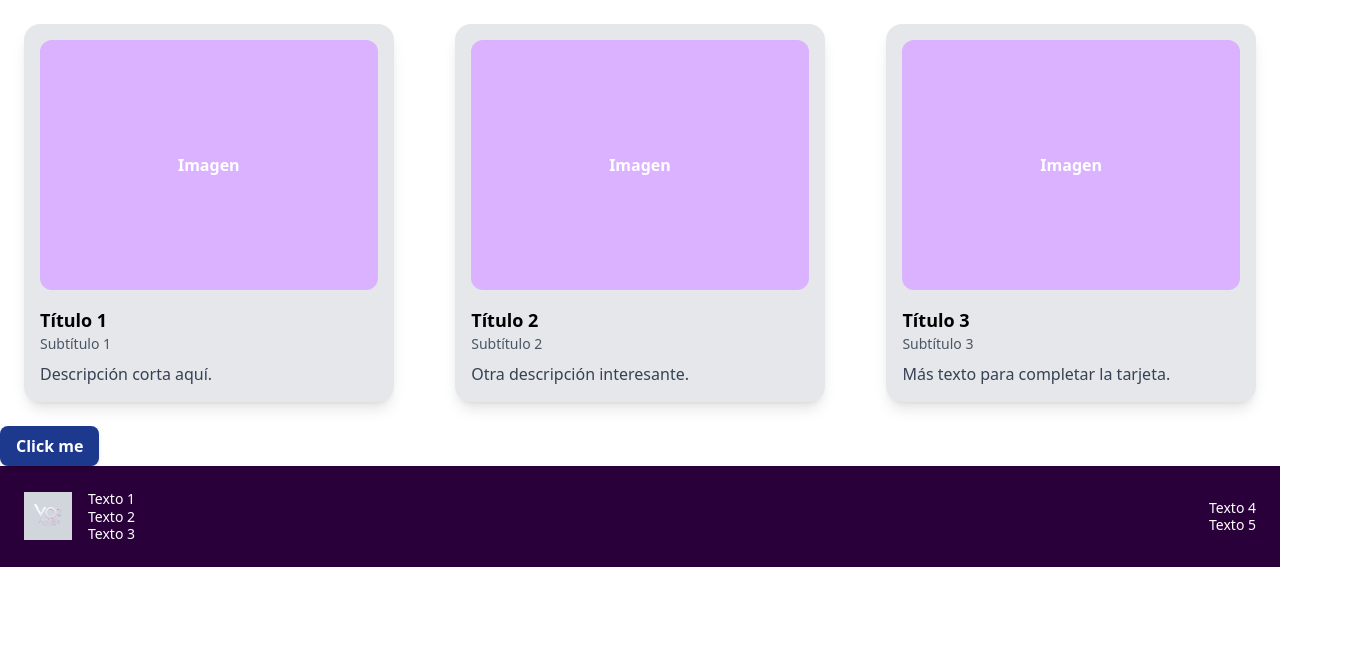
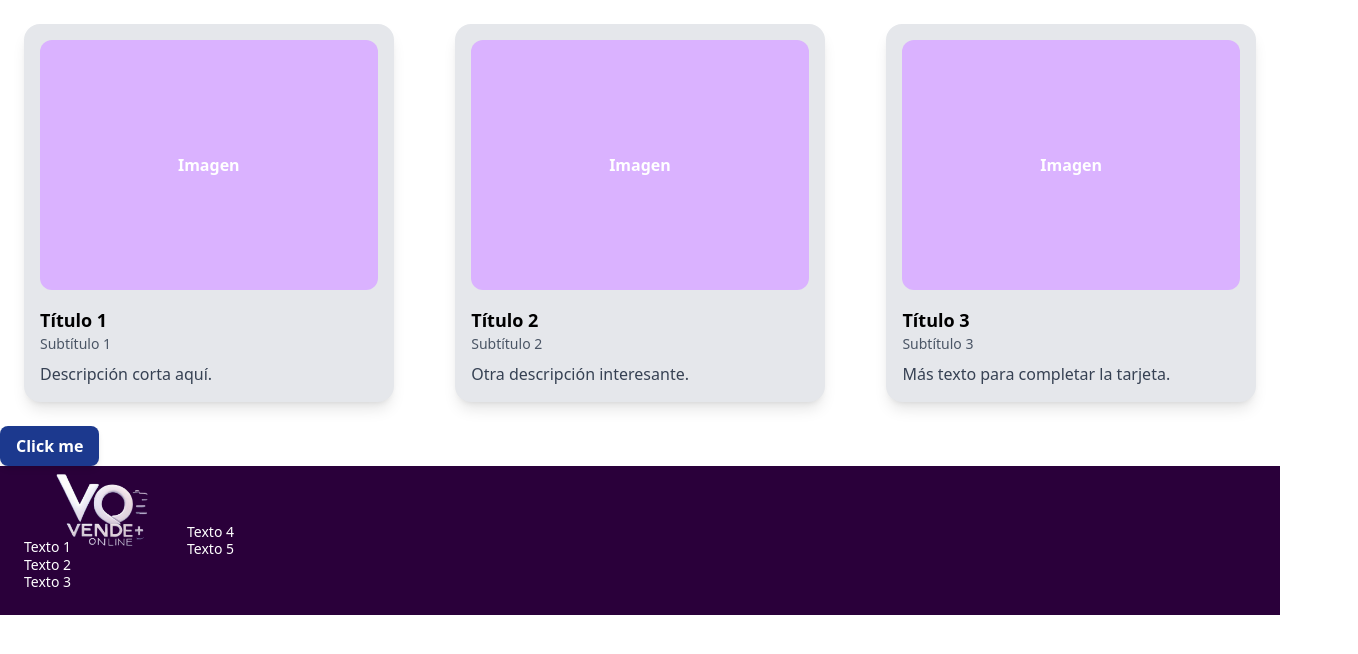
Before and after one commit to oscarcmn/ComponentesHugoYOscar, a React (Vite) app: page / in a window 1280 px wide. Shown: the top 654 px of the page, 1358 px wide, since content can reach past the window. Built offline with nearby package versions, Linux system fonts and the light colour scheme.

Commit message:
Añadir input

```diff
--- a/package.json
+++ b/package.json
@@ -11,6 +11,7 @@
   },
   "dependencies": {
     "@tailwindcss/vite": "^4.0.6",
+    "lucide-react": "^0.475.0",
     "react": "^19.0.0",
     "react-dom": "^19.0.0"
   },
--- a/src/components/Footer.tsx
+++ b/src/components/Footer.tsx
@@ -1,11 +1,10 @@
 function Footer() {
     return (
-        <footer className="text-blanco flex justify-between items-center p-6 bg-primary">
-            {/* Izquierda: Icono y texto */}
-            <div className="flex items-center gap-4">
-                <div className="w-12 h-12 bg-gray-300 flex items-center justify-center">
-                    {/* Aquí iría el ícono del sobre, reemplázalo con una imagen o SVG */}
-                    <span className="text-negro"><img src="../../public/logo.png" alt="" /></span>
+        <div className="bg-primary">
+            <footer className="text-blanco grid-container items-center p-6 ">
+                <div className="">
+                    <div className="w-40 h-12 flex items-center justify-center">
+                        <span className="text-negro"><img src="../../logo.png" alt="" /></span>
                     </div>
                     <div className="text-sm">
                         <p className="leading-tight">Texto 1</p>
@@ -14,12 +13,12 @@ function Footer() {
                     </div>
                 </div>
 
-            {/* Derecha: Texto */}
                 <div className="text-sm text-right">
                     <p className="leading-tight">Texto 4</p>
                     <p className="leading-tight">Texto 5</p>
                 </div>
             </footer>
+        </div>
     );
 }
 
--- /dev/null
+++ b/src/components/Input.tsx
@@ -0,0 +1,58 @@
+import { useState } from "react";
+import { CheckCircleIcon, CircleAlert } from "lucide-react";
+
+interface InputProps {
+    placeholder: string;
+    type: "text" | "password" | "email";
+    initialValue?: string;
+    onChange: (value: string) => void;
+    label: string;
+    isDisabled?: boolean;
+    status?: "normal" | "hover" | "valid" | "error";
+    errorMessage?: string;
+    onMouseEnter?: () => void;
+    onMouseLeave?: () => void;
+}
+
+function Input({ placeholder, initialValue = "", type, onChange, label, isDisabled = false, status = "normal", errorMessage = "", onMouseEnter, onMouseLeave }: InputProps) {
+    const [value, setValue] = useState(initialValue);
+
+    let borderColor = "border-primary";
+    let icon = null;
+
+    if (status === "valid") {
+        borderColor = "border-terciary";
+        icon = <CheckCircleIcon className="text-terciary w-5 h-5" />;
+    }
+    if (status === "error") {
+        borderColor = "border-red-500";
+        icon = <CircleAlert className="text-red-500 w-5 h-5" />;
+    }
+
+    return (
+        <div className="flex flex-col">
+            <label className="text-primary font-medium mb-1">{label}</label>
+            <div
+                className={`flex items-center border-2 rounded-md p-2 ${borderColor} bg-blanco`}
+                onMouseEnter={onMouseEnter}
+                onMouseLeave={onMouseLeave}
+            >
+                <input
+                    type={type}
+                    placeholder={placeholder}
+                    value={value}
+                    onChange={(event) => {
+                        setValue(event.target.value);
+                        onChange(event.target.value);
+                    }}
+                    disabled={isDisabled}
+                    className="w-full text-negro text-lg font-medium focus:outline-none"
+                />
+                {icon && <div className="ml-2">{icon}</div>}
+            </div>
+            {status === "error" && <span className="text-red-500 mt-1">{errorMessage}</span>}
+        </div>
+    );
+}
+
+export default Input;
--- a/src/index.css
+++ b/src/index.css
@@ -133,3 +133,24 @@
 .bg-terciary {
   background-color: var(--terciary);
 }
+
+.grid-container {
+  display: grid;
+  grid-template-columns: repeat(12, 100px);
+  gap: 10px;
+  justify-content: center;
+  margin: 0 auto;
+  width: fit-content;
+}
+
+.border-primary {
+  border: 1px solid var(--primary);
+}
+
+.border-secondary {
+  border: 1px solid var(--secondary);
+}
+
+.border-terciary {
+  border: 1px solid var(--terciary);
+}
```
Also changed, not shown: 1 other file (tests, documents, lock files or other folders). Lines whose indentation alone changed are shown as unchanged.
